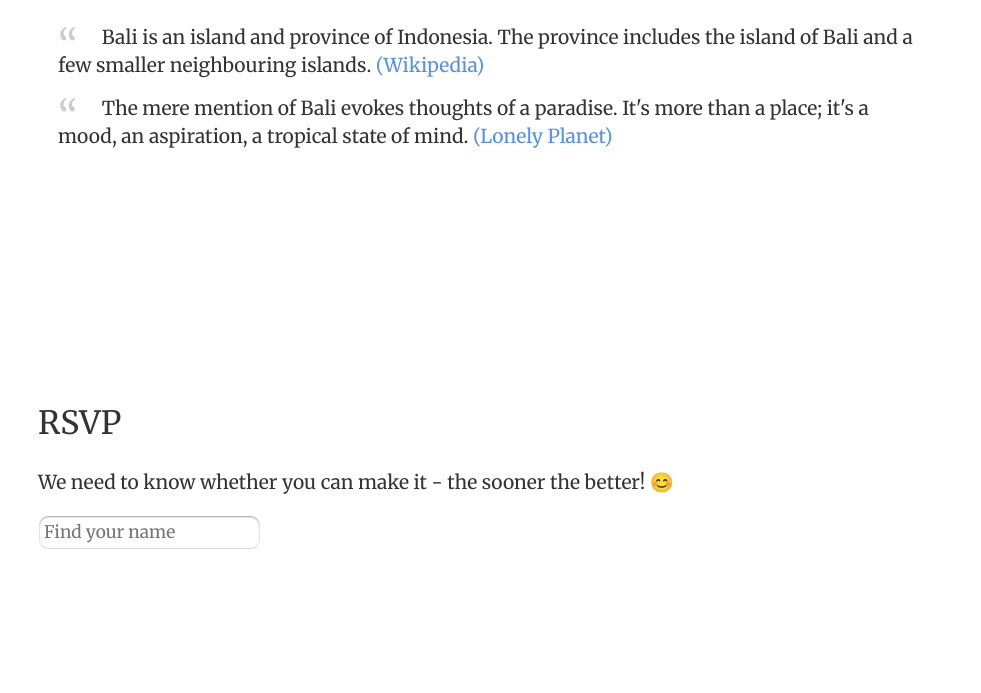
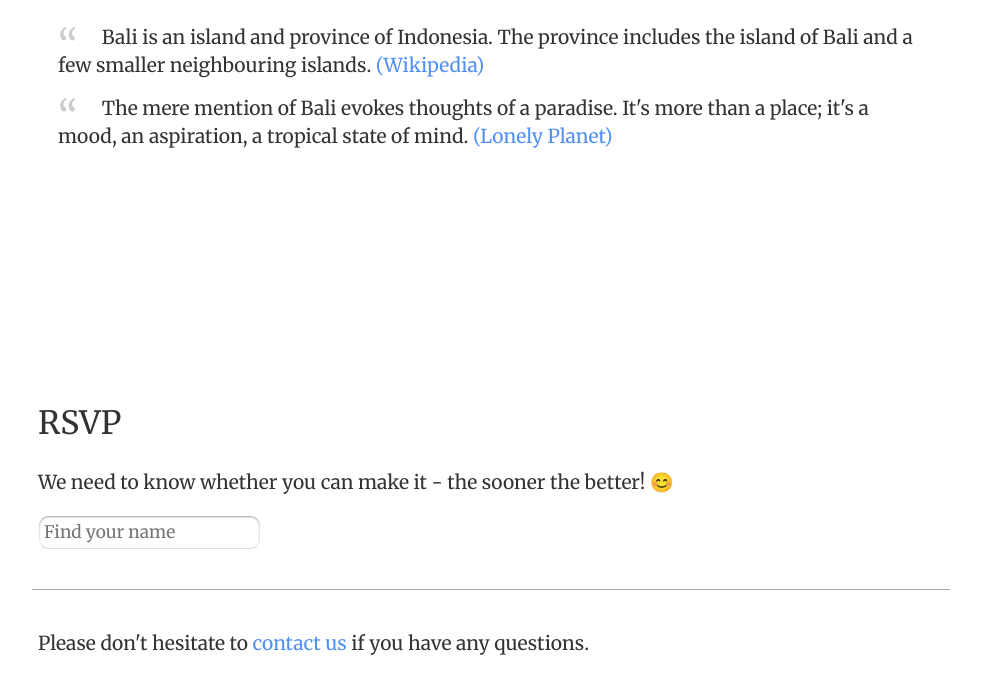
Before and after one commit to laflechejonathan/wed-web, a plain HTML site: page website/index.html in a window 1280 px wide. Shown: the part 3616-4309 px from the top of the page, without its empty margins (149-1130 px from the left). Drawn offline with Linux system fonts and the light colour scheme; no server answers.

Commit message:
add contact-us

```diff
--- a/website/index.html
+++ b/website/index.html
@@ -231,6 +231,12 @@
                                     role="textbox">
                             </p>
                             <div id="guest-result"></div>
+                            <div class="column full">
+                                <div class="hr"></div>
+                            </div>
+                            <p>
+                                Please don't hesitate to <a href="mailto:edwinako89@gmail.com">contact us</a> if you have any questions.
+                            </p>
                         </div>
                     </section>
 
```
